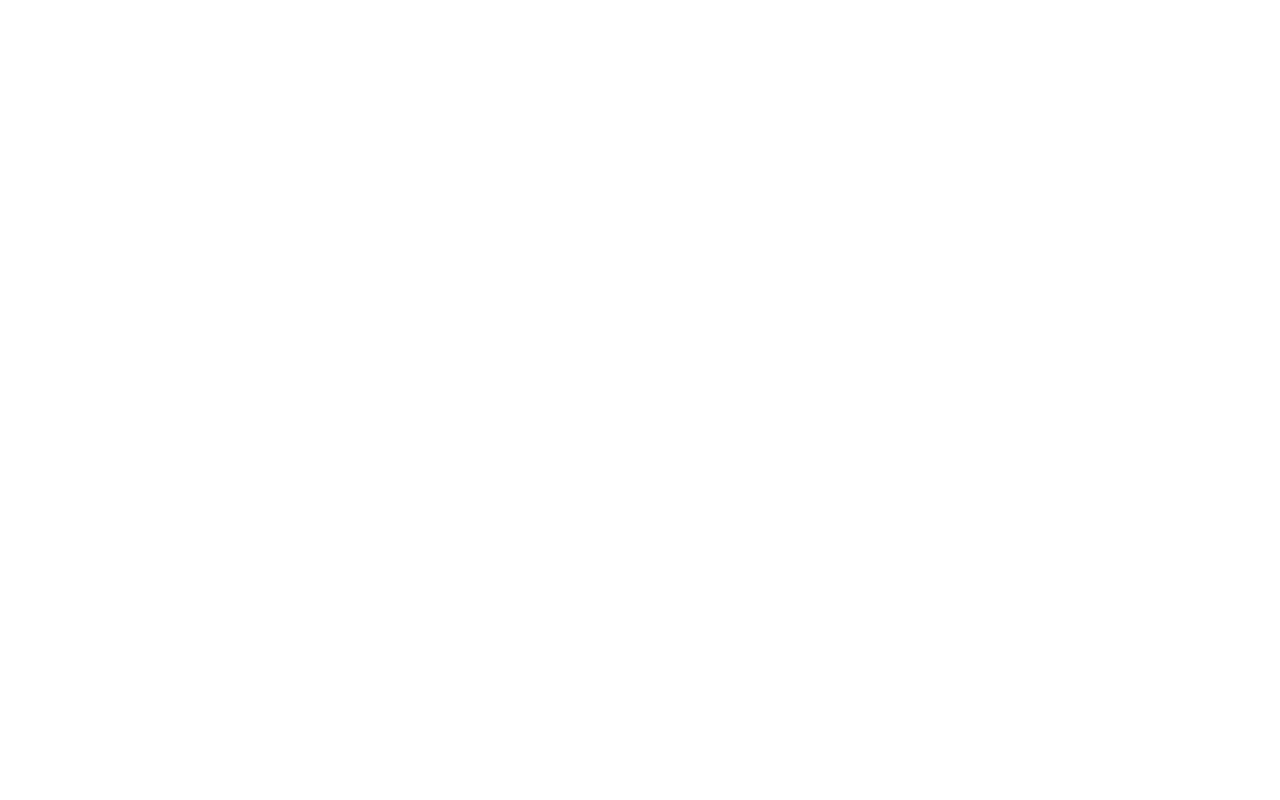
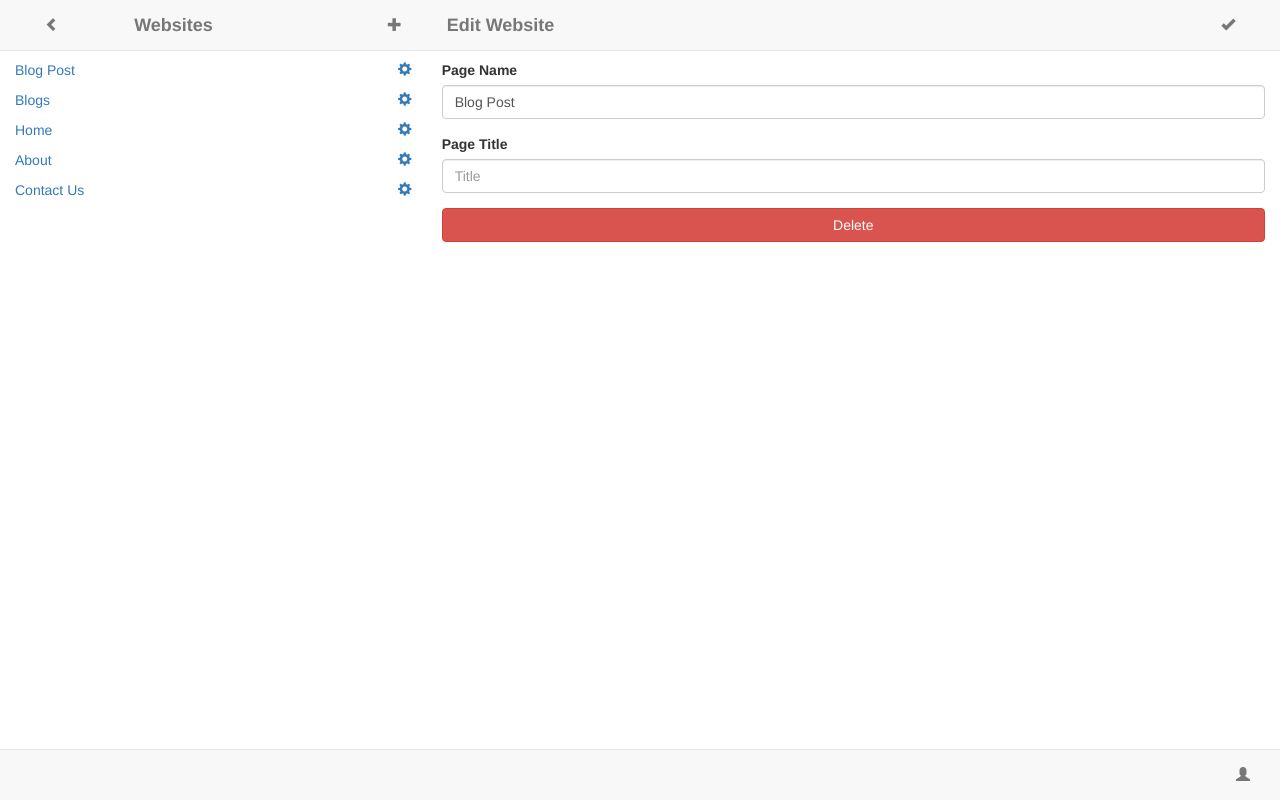
Before and after one commit to Breezen/NEU-wang-xiao-webdev, a website: page public/assignment/page/page-edit.html in a window 1280 px wide. Drawn offline with nearby package versions, Linux system fonts and the light colour scheme.

Commit message:
page-edit

```diff
--- a/public/assignment/page/page-edit.html
+++ b/public/assignment/page/page-edit.html
@@ -0,0 +1,128 @@
+<!DOCTYPE html>
+<html lang="en">
+<head>
+    <meta charset="UTF-8">
+    <meta name="viewport" content="width=device-width, initial-scale=1">
+    <title>Edit Page</title>
+    <link href="https://maxcdn.bootstrapcdn.com/bootstrap/3.3.6/css/bootstrap.min.css" rel="stylesheet"/>
+    <link href="../css/style.css" rel="stylesheet"/>
+    <link href="../css/page.css" rel="stylesheet"/>
+</head>
+<body>
+
+<nav class="navbar navbar-default navbar-fixed-top">
+    <div class="container-fluid">
+        <div class="navbar-header row">
+            <div class="col-xs-1">
+                <p class="navbar-text">
+                    <a href="page-list.html" class="navbar-link">
+                        <span class="glyphicon glyphicon-chevron-left"></span>
+                    </a>
+                </p>
+            </div>
+            <div class="col-sm-3 hidden-xs">
+                <a class="navbar-brand" href="#">
+                    <strong>Websites</strong>
+                </a>
+                <p class="navbar-text pull-right">
+                    <a href="page-new.html" class="navbar-link">
+                        <span class="glyphicon glyphicon-plus"></span>
+                    </a>
+                </p>
+            </div>
+            <div class="col-sm-8">
+                <a class="navbar-brand" href="#">
+                    <strong>Edit Website</strong>
+                </a>
+                <p class="navbar-text pull-right">
+                    <a href="page-list.html" class="navbar-link">
+                        <span class="glyphicon glyphicon-ok"></span>
+                    </a>
+                </p>
+            </div>
+        </div>
+    </div>
+</nav>
+
+<div class="container-fluid">
+    <div class="row">
+        <div class="col-sm-4 hidden-xs">
+            <div class="row">
+                <p class="text-blue pull-left margin-left-15">
+                    <a href="../widget/widget-list.html" class="href">Blog Post</a>
+                </p>
+                <p class="pull-right">
+                    <a href="page-edit.html">
+                        <span class="glyphicon glyphicon-cog text-blue margin-right-15"></span>
+                    </a>
+                </p>
+            </div>
+            <div class="row">
+                <p class="text-blue pull-left margin-left-15">
+                    <a href="../widget/widget-list.html" class="href">Blogs</a>
+                </p>
+                <p class="pull-right">
+                    <a href="page-edit.html">
+                        <span class="glyphicon glyphicon-cog text-blue margin-right-15"></span>
+                    </a>
+                </p>
+            </div>
+            <div class="row">
+                <p class="text-blue pull-left margin-left-15">
+                    <a href="../widget/widget-list.html" class="href">Home</a>
+                </p>
+                <p class="pull-right">
+                    <a href="page-edit.html">
+                        <span class="glyphicon glyphicon-cog text-blue margin-right-15"></span>
+                    </a>
+                </p>
+            </div>
+            <div class="row">
+                <p class="text-blue pull-left margin-left-15">
+                    <a href="../widget/widget-list.html" class="href">About</a>
+                </p>
+                <p class="pull-right">
+                    <a href="page-edit.html">
+                        <span class="glyphicon glyphicon-cog text-blue margin-right-15"></span>
+                    </a>
+                </p>
+            </div>
+            <div class="row">
+                <p class="text-blue pull-left margin-left-15">
+                    <a href="../widget/widget-list.html" class="href">Contact Us</a>
+                </p>
+                <p class="pull-right">
+                    <a href="page-edit.html">
+                        <span class="glyphicon glyphicon-cog text-blue margin-right-15"></span>
+                    </a>
+                </p>
+            </div>
+        </div>
+        <div class="col-sm-8">
+            <form action="">
+                <div class="form-group">
+                    <label for="name">Page Name</label>
+                    <input type="text" class="form-control" id="name" placeholder="Name" value="Blog Post">
+                </div>
+                <div class="form-group">
+                    <label for="title">Page Title</label>
+                    <input type="text" class="form-control" id="title" placeholder="Title">
+                </div>
+            </form>
+            <a href="page-list.html" class="btn btn-block btn-danger">Delete</a>
+        </div>
+    </div>
+</div>
+
+<nav class="navbar navbar-default navbar-fixed-bottom">
+    <div class="container-fluid">
+        <p class="navbar-text pull-right">
+            <a href="../user/profile.html" class="navbar-link">
+                <span class="glyphicon glyphicon-user"></span>
+            </a>
+        </p>
+    </div>
+</nav>
+
+</body>
+</html>
```
Also changed, not shown: public/assignment/page/page-list.html (+1 -1 lines), public/assignment/page/page-new.html (+1 -1 lines), public/assignment/css/page.css (added).
